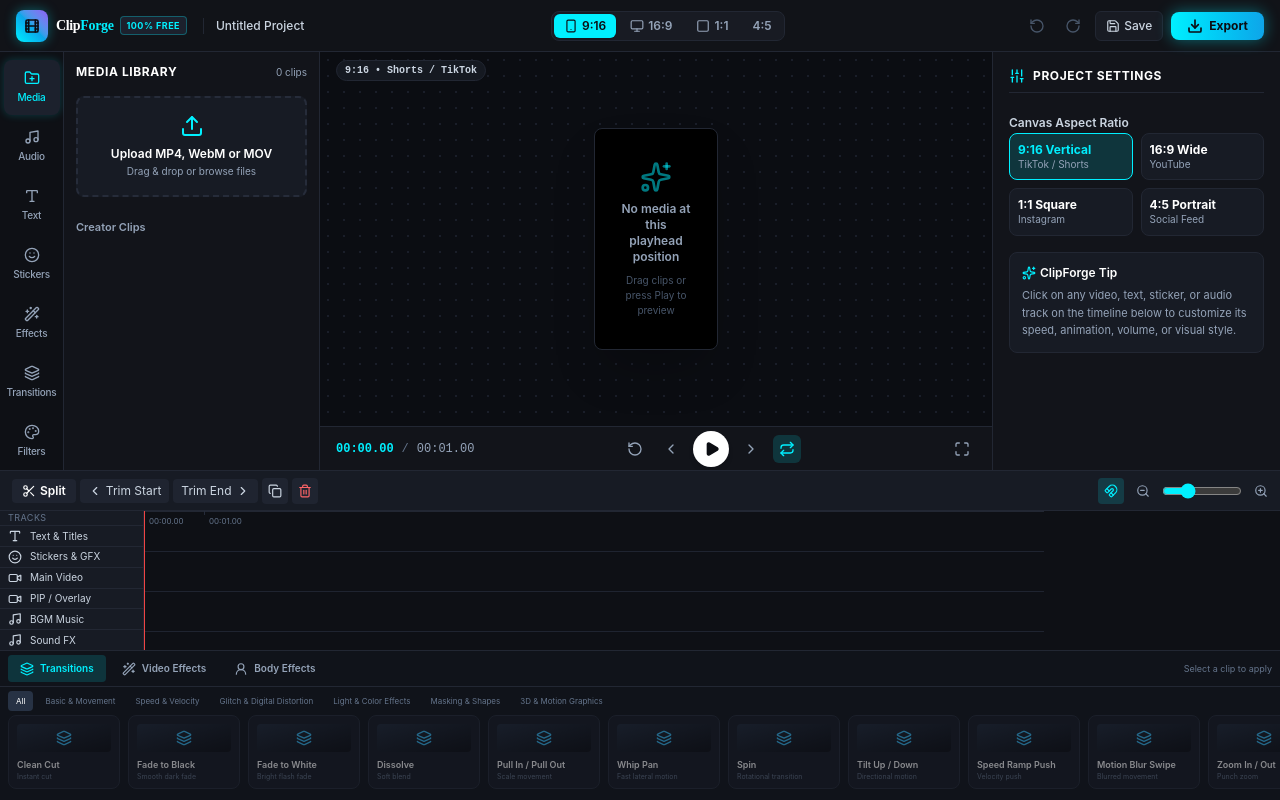
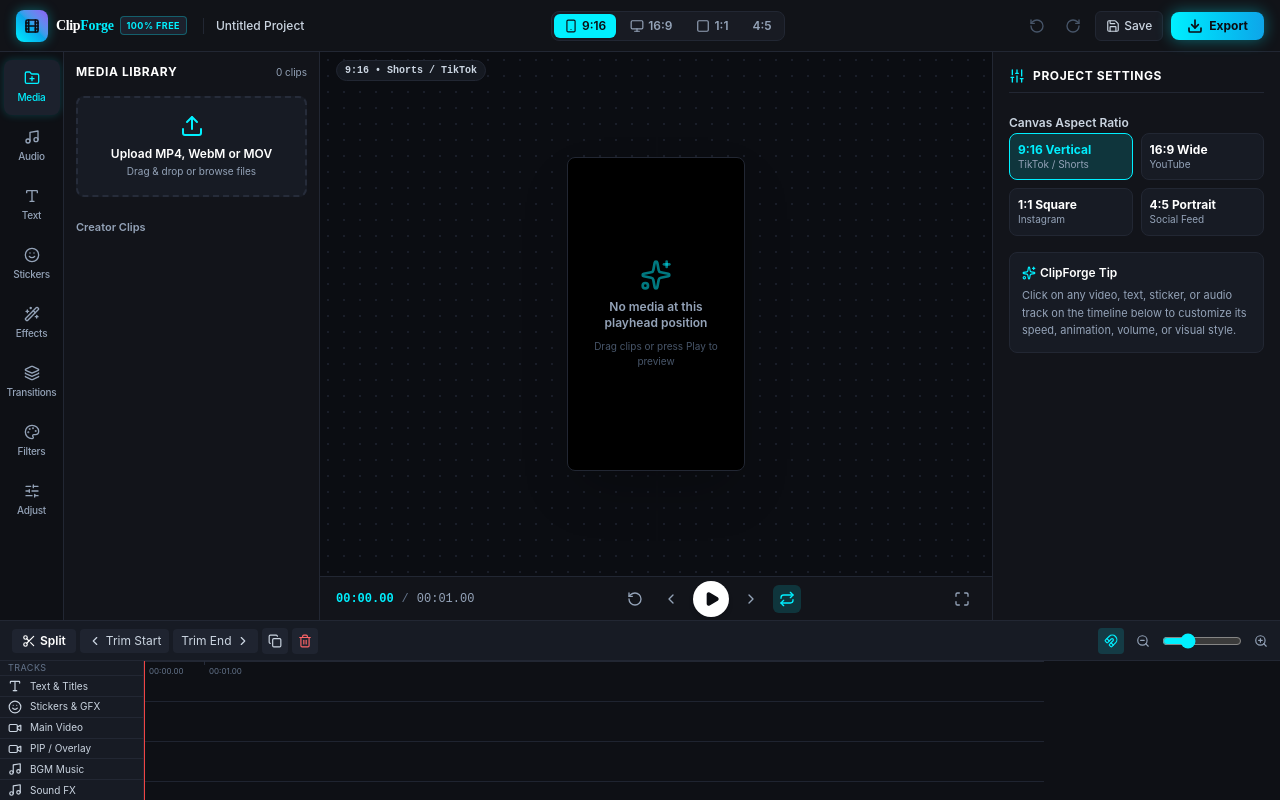
Before and after one commit to nagraj-jagtap/clipforge-video-editor, a React (Vite) app: page / in a window 1280 px wide. Built offline with nearby package versions, Linux system fonts and the light colour scheme.

Commit message:
Show effects tray only when a video or image clip is selected

```diff
--- a/src/components/Timeline.tsx
+++ b/src/components/Timeline.tsx
@@ -1,9 +1,5 @@
-/**
- * @license
- * SPDX-License-Identifier: Apache-2.0
- */
 import React, { useEffect, useRef, useState } from 'react';
-import { Scissors, Trash2, Copy, ZoomIn, ZoomOut, Magnet, Video, Music, Type, Smile, ChevronRight, ChevronLeft, Plus, X, Wand2, Layers3, Sparkles, UserRound, Check } from 'lucide-react';
+import { Scissors, Trash2, Copy, ZoomIn, ZoomOut, Magnet, Video, Music, Type, Smile, ChevronRight, ChevronLeft, Wand2, Layers3, Sparkles, UserRound } from 'lucide-react';
 import { TimelineClip, TimelineTrack } from '../types';
 import { formatTimecode } from '../utils/videoExporter';
 
@@ -82,8 +78,8 @@
 export const Timeline: React.FC<TimelineProps> = (props) => {
   const { tracks, clips, currentTime, duration, selectedClipId, onSelectClip, onSeek, onUpdateClips, onSplitClip, onTrimClipStart, onTrimClipEnd, onDuplicateClip, onDeleteClip } = props;
   const [zoom, setZoom] = useState(60); const [snap, setSnap] = useState(true); const [dragId, setDragId] = useState<string | null>(null); const [dragX, setDragX] = useState(0); const [dragTime, setDragTime] = useState(0);
-  const [trim, setTrim] = useState<{ id: string; side: 'start' | 'end' } | null>(null); const [toolTab, setToolTab] = useState<ToolTab>('transitions'); const [category, setCategory] = useState('All'); const [effectsTargetId, setEffectsTargetId] = useState<string | null>(null);
-  const bodyRef = useRef<HTMLDivElement>(null); const timelineWidth = Math.max(900, duration * zoom + 220); const target = clips.find(c => c.id === effectsTargetId) || clips.find(c => c.id === selectedClipId) || null;
+  const [trim, setTrim] = useState<{ id: string; side: 'start' | 'end' } | null>(null); const [toolTab, setToolTab] = useState<ToolTab>('transitions'); const [category, setCategory] = useState('All');
+  const bodyRef = useRef<HTMLDivElement>(null); const timelineWidth = Math.max(900, duration * zoom + 220); const selectedClip = clips.find(c => c.id === selectedClipId) || null; const showEffects = !!selectedClip && (selectedClip.type === 'video' || selectedClip.type === 'image');
 
   useEffect(() => {
     const move = (e: MouseEvent) => {
@@ -94,18 +90,16 @@
   }, [dragId, trim, dragX, dragTime, zoom, snap, currentTime, clips, onUpdateClips]);
 
   const apply = (id: string) => {
-    if (!target) return;
-    if (toolTab === 'body') onUpdateClips(clips.map(c => c.id === target.id ? { ...c, bodyEffect: id } : c));
-    else if (toolTab === 'transitions') onUpdateClips(clips.map(c => c.id === target.id ? { ...c, transition: id as TimelineClip['transition'], transitionDuration: id === 'none' ? 0 : .5 } : c));
-    else onUpdateClips(clips.map(c => c.id === target.id ? { ...c, effect: id as TimelineClip['effect'], effectIntensity: id === 'none' ? 0 : 50 } : c));
-    onSelectClip(target.id);
+    if (!selectedClip || !showEffects) return;
+    if (toolTab === 'body') onUpdateClips(clips.map(c => c.id === selectedClip.id ? { ...c, bodyEffect: id } : c));
+    else if (toolTab === 'transitions') onUpdateClips(clips.map(c => c.id === selectedClip.id ? { ...c, transition: id as TimelineClip['transition'], transitionDuration: id === 'none' ? 0 : .5 } : c));
+    else onUpdateClips(clips.map(c => c.id === selectedClip.id ? { ...c, effect: id as TimelineClip['effect'], effectIntensity: id === 'none' ? 0 : 50 } : c));
   };
 
   const categories = toolTab === 'transitions' ? transitionCategories : toolTab === 'video' ? videoCategories : bodyCategories;
   const visibleCategories = category === 'All' ? categories : categories.filter(c => c.name === category);
-  const targetImage = target?.thumbnail || '';
 
-  return <div className="h-[330px] bg-[#12141A] border-t border-[#222733] flex flex-col shrink-0 select-none overflow-hidden z-20 relative">
+  return <div className={`${showEffects ? 'h-[330px]' : 'h-[180px]'} bg-[#12141A] border-t border-[#222733] flex flex-col shrink-0 select-none overflow-hidden z-20 relative transition-[height] duration-150`}>
     <div className="h-10 bg-[#171B24] border-b border-[#222733] px-3 flex items-center justify-between shrink-0">
       <div className="flex items-center gap-1">
         <button onClick={onSplitClip} className="flex items-center gap-1 px-2.5 py-1 rounded bg-[#1F2430] hover:bg-[#00F0FF] hover:text-[#0B0D12] text-xs font-semibold text-white"><Scissors className="w-3.5 h-3.5"/>Split</button>
@@ -123,10 +117,10 @@
       </div>
     </div>
 
-    <div className="h-[150px] border-t border-[#222733] bg-[#10131A] flex flex-col shrink-0">
-      <div className="h-9 flex items-center gap-1 px-2 border-b border-[#222733]"><button onClick={()=>{setToolTab('transitions');setCategory('All')}} className={`flex items-center gap-1.5 px-3 py-1.5 rounded text-[10px] font-semibold ${toolTab==='transitions'?'bg-[#00F0FF]/15 text-[#00F0FF]':'text-[#94A3B8]'}`}><Layers3 className="w-3.5 h-3.5"/>Transitions</button><button onClick={()=>{setToolTab('video');setCategory('All')}} className={`flex items-center gap-1.5 px-3 py-1.5 rounded text-[10px] font-semibold ${toolTab==='video'?'bg-[#00F0FF]/15 text-[#00F0FF]':'text-[#94A3B8]'}`}><Wand2 className="w-3.5 h-3.5"/>Video Effects</button><button onClick={()=>{setToolTab('body');setCategory('All')}} className={`flex items-center gap-1.5 px-3 py-1.5 rounded text-[10px] font-semibold ${toolTab==='body'?'bg-[#00F0FF]/15 text-[#00F0FF]':'text-[#94A3B8]'}`}><UserRound className="w-3.5 h-3.5"/>Body Effects</button><span className="ml-auto text-[9px] text-[#64748B]">{target ? `Target: ${target.name}` : 'Select a clip to apply'}</span></div>
+    {showEffects && <div className="h-[150px] border-t border-[#222733] bg-[#10131A] flex flex-col shrink-0">
+      <div className="h-9 flex items-center gap-1 px-2 border-b border-[#222733]"><button onClick={()=>{setToolTab('transitions');setCategory('All')}} className={`flex items-center gap-1.5 px-3 py-1.5 rounded text-[10px] font-semibold ${toolTab==='transitions'?'bg-[#00F0FF]/15 text-[#00F0FF]':'text-[#94A3B8]'}`}><Layers3 className="w-3.5 h-3.5"/>Transitions</button><button onClick={()=>{setToolTab('video');setCategory('All')}} className={`flex items-center gap-1.5 px-3 py-1.5 rounded text-[10px] font-semibold ${toolTab==='video'?'bg-[#00F0FF]/15 text-[#00F0FF]':'text-[#94A3B8]'}`}><Wand2 className="w-3.5 h-3.5"/>Video Effects</button><button onClick={()=>{setToolTab('body');setCategory('All')}} className={`flex items-center gap-1.5 px-3 py-1.5 rounded text-[10px] font-semibold ${toolTab==='body'?'bg-[#00F0FF]/15 text-[#00F0FF]':'text-[#94A3B8]'}`}><UserRound className="w-3.5 h-3.5"/>Body Effects</button><span className="ml-auto text-[9px] text-[#64748B]">{selectedClip ? `Target: ${selectedClip.name}` : ''}</span></div>
       <div className="h-7 flex items-center gap-1 px-2 overflow-x-auto">{['All',...categories.map(c=>c.name)].map(x=><button key={x} onClick={()=>setCategory(x)} className={`px-2 py-1 rounded text-[8px] whitespace-nowrap ${category===x?'bg-[#273244] text-white':'text-[#64748B] hover:text-white'}`}>{x}</button>)}</div>
-      <div className="flex-1 overflow-x-auto overflow-y-hidden px-2 pb-2"><div className="flex gap-2 min-w-max">{visibleCategories.flatMap(c=>c.items).map((item,i)=><button key={`${item.name}-${i}`} onClick={()=>item.id&&apply(item.id)} disabled={!target} className={`w-[112px] h-[74px] rounded-lg border p-2 text-left shrink-0 transition ${!target?'opacity-50 cursor-not-allowed':'hover:border-[#00F0FF]/70'} ${(target?.transition===item.id||target?.effect===item.id||target?.bodyEffect===item.id)?'border-[#00F0FF] bg-[#00F0FF]/10':'border-[#262C3A] bg-[#171B24]'}`}><div className="h-7 rounded bg-gradient-to-br from-[#202A3A] to-[#0B0D12] mb-1.5 flex items-center justify-center">{toolTab==='body'?<UserRound className="w-4 h-4 text-[#F472B6]"/>:toolTab==='transitions'?<Layers3 className="w-4 h-4 text-[#38BDF8]"/>:<Sparkles className="w-4 h-4 text-[#A78BFA]"/>}</div><div className="text-[9px] text-white font-semibold truncate">{item.name}</div><div className="text-[7px] text-[#64748B] truncate">{item.desc}</div></button>)}</div></div>
-    </div>
+      <div className="flex-1 overflow-x-auto overflow-y-hidden px-2 pb-2"><div className="flex gap-2 min-w-max">{visibleCategories.flatMap(c=>c.items).map((item,i)=><button key={`${item.name}-${i}`} onClick={()=>item.id&&apply(item.id)} className={`w-[112px] h-[74px] rounded-lg border p-2 text-left shrink-0 transition hover:border-[#00F0FF]/70 ${(selectedClip?.transition===item.id||selectedClip?.effect===item.id||selectedClip?.bodyEffect===item.id)?'border-[#00F0FF] bg-[#00F0FF]/10':'border-[#262C3A] bg-[#171B24]'}`}><div className="h-7 rounded bg-gradient-to-br from-[#202A3A] to-[#0B0D12] mb-1.5 flex items-center justify-center">{toolTab==='body'?<UserRound className="w-4 h-4 text-[#F472B6]"/>:toolTab==='transitions'?<Layers3 className="w-4 h-4 text-[#38BDF8]"/>:<Sparkles className="w-4 h-4 text-[#A78BFA]"/>}</div><div className="text-[9px] text-white font-semibold truncate">{item.name}</div><div className="text-[7px] text-[#64748B] truncate">{item.desc}</div></button>)}</div></div>
+    </div>}
   </div>;
 };
```
